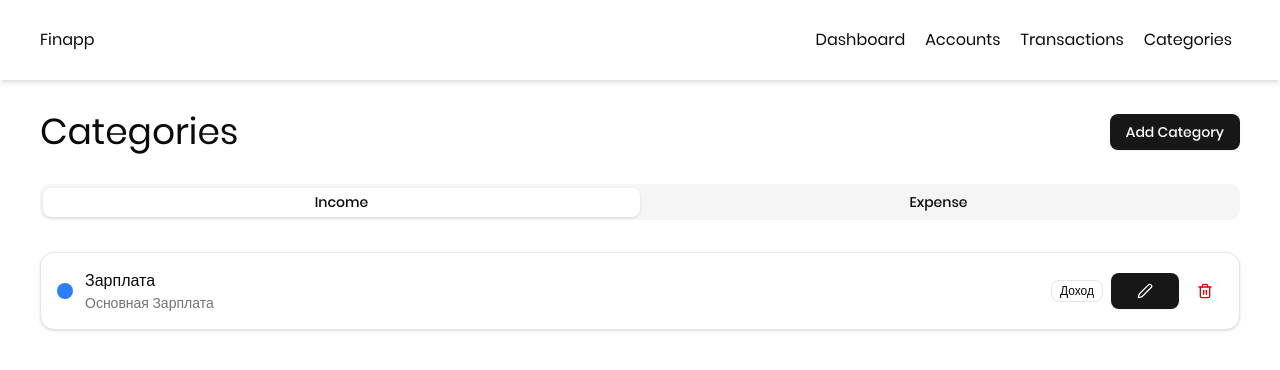
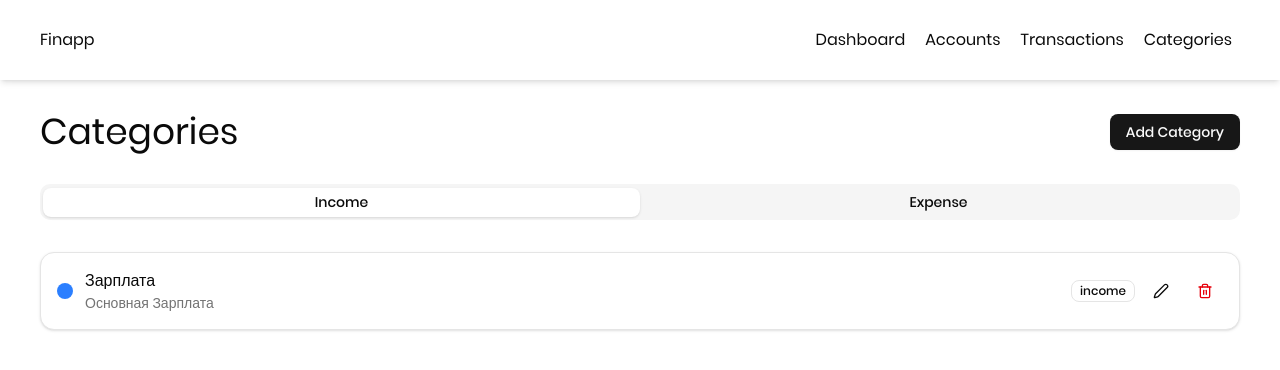
Before and after one commit to fjarrling/finapp, a React (Vite) app: page /categories in a window 1280 px wide. Shown: the top 370 px of the page. Built offline with nearby package versions, Linux system fonts and the light colour scheme.

Commit message:
refactor: Изменения в соответсвии с измененимем FormDialog

```diff
--- a/src/components/CategoryCard/CategoryCard.tsx
+++ b/src/components/CategoryCard/CategoryCard.tsx
@@ -3,7 +3,6 @@ import {type Category, type CategoryId, removeCategory} from "@/store/categories
 import {useAppDispatch} from "@/store/store.ts";
 import {Edit2} from "lucide-react";
 import {Badge} from "@/components/ui/badge";
-import {Button} from "@/components/ui/button.tsx";
 import FormDialog from "@/components/FormDialog";
 import EditCategoryForm from "@/components/EditCategoryForm";
 import {DeleteCategoryAlert} from "@/components/DeleteCategoryAlert/DeleteCategoryAlert.tsx";
@@ -34,16 +33,16 @@ const CategoryCard = ({category}: CategoryCardProps) => {
         </div>
         <div className="flex items-center space-x-2">
           <Badge variant="outline" className="text-xs">
-            {category.type === 'income' ? 'Доход' : 'Расход'}
+            {category.type}
           </Badge>
           <FormDialog
             Form={EditCategoryForm}
             formProps={{category}}
             title="Edit Category"
+            variant="ghost"
+            size="icon"
           >
-            <Button variant="ghost" size="sm">
-              <Edit2 className="w-4 h-4"/>
-            </Button>
+            <Edit2 className="w-4 h-4"/>
           </FormDialog>
           <DeleteCategoryAlert
             categoryId={category.id}
```
